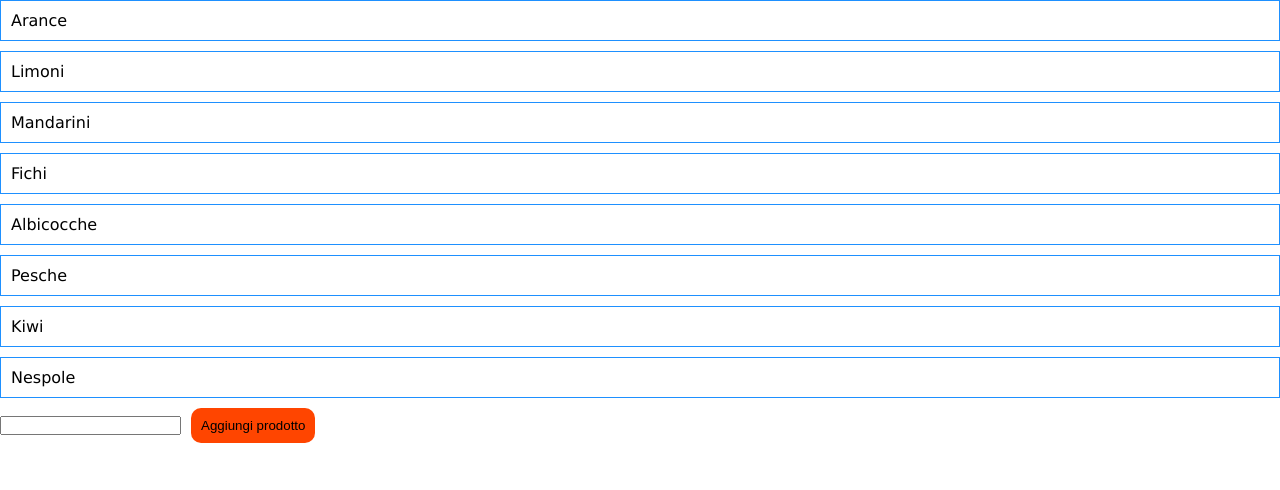
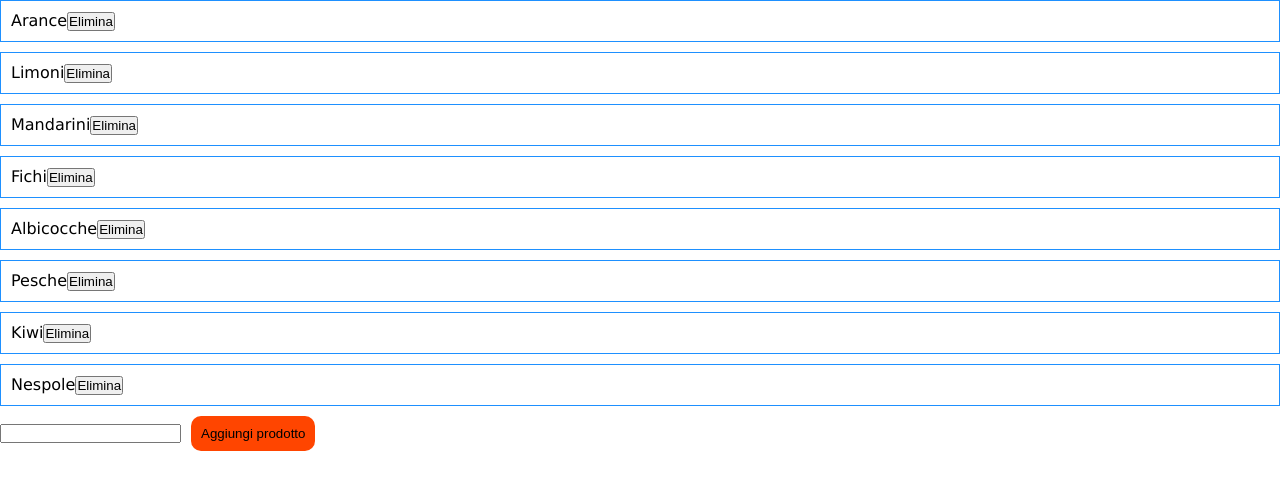
Before and after one commit to SalvatoreMangiacotti/react-form, a React (Vite) app: page / in a window 1280 px wide. Shown: the top 490 px of the page. Built offline with nearby package versions, Linux system fonts and the light colour scheme.

Commit message:
Bonus 1, complete. Products are now removable from the list

```diff
--- a/src/components/ProductsList.jsx
+++ b/src/components/ProductsList.jsx
@@ -21,20 +21,33 @@ export default function ProductsList() {
 
     const addProduct = e => {
         e.preventDefault();
-        const updatedTasks = [...products, newProduct];
-        setProducts(updatedTasks);
+        const updatedProducts = [...products, newProduct];
+        setProducts(updatedProducts);
         setNewProduct('');
+    }
+
+    const removeProduct = i => {
+        const updatedProducts = products.filter((product, index) => {
+            return index !== i
+        });
+        setProducts(updatedProducts);
     }
 
     return (
         <>
 
-            <ul className="products-list">
-                {
-                    products.map((fruit, fruitIndex) => (
-                        <li key={fruitIndex}>{fruit}</li>))
-                }
-            </ul>
+            {products.length === 0 ? <h2>La tua lista è vuota</h2> :
+
+                <ul className="products-list">
+                    {
+                        products.map((fruit, fruitIndex) => (
+                            <li key={fruitIndex}>{fruit}
+                                <button onClick={() => removeProduct(fruitIndex)}>
+                                    Elimina
+                                </button>
+                            </li>))
+                    }
+                </ul>}
 
             <form onSubmit={addProduct}>
                 <input type="text" value={newProduct}
```
